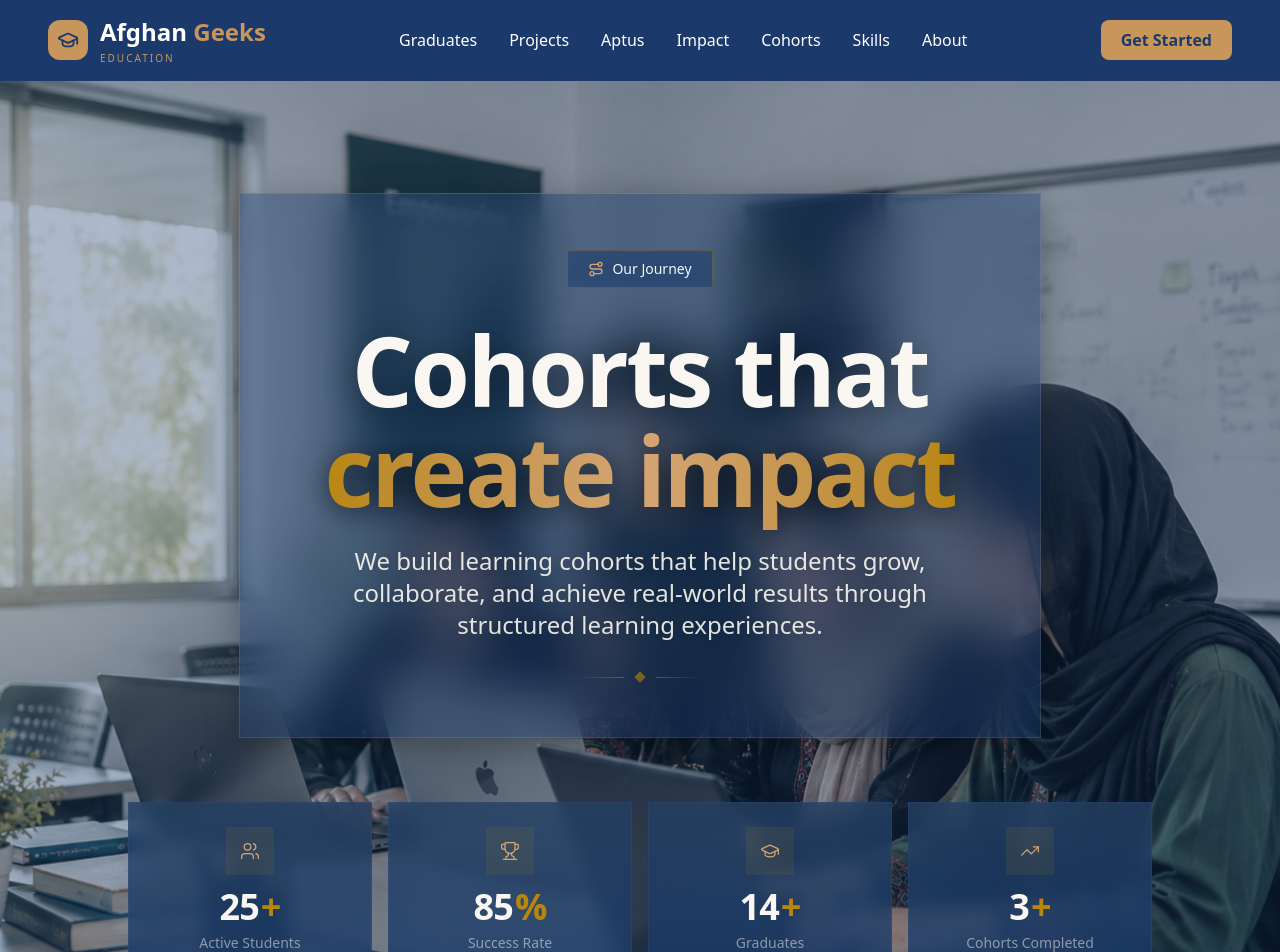
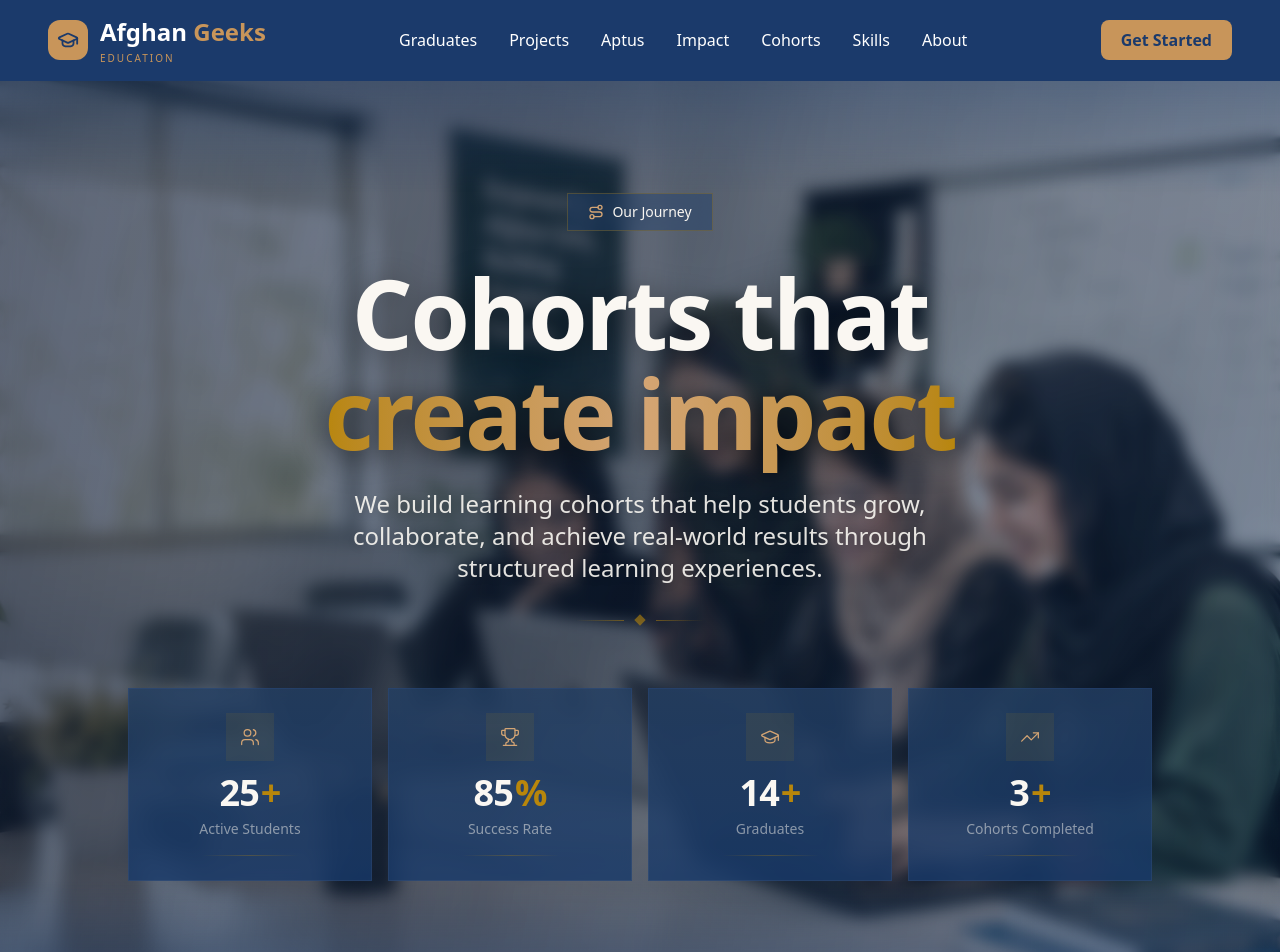
Before and after one commit to jafarimurtaza/aptus-age-portal, a Next.js app: page /cohorts in a window 1280 px wide. Shown: the top 952 px of the page. Built offline with nearby package versions, Linux system fonts and the light colour scheme.

Commit message:
images putted in ma self folder and added  blurnesss to background for making better the reading of text in hero  section

```diff
--- a/src/app/globals.css
+++ b/src/app/globals.css
@@ -80,7 +80,7 @@ body {
 
 /* Hero Section */
 .home-hero {
-  background-image: url("/images/hero.png");
+  background-image: url("/imagess/hero.png");
   background-position: center right;
   background-repeat: no-repeat;
   background-size: cover;
--- a/src/components/cohorts/GraduateHeroSection.jsx
+++ b/src/components/cohorts/GraduateHeroSection.jsx
@@ -8,15 +8,25 @@ export default function Hero() {
       className="home-hero relative min-h-screen w-full overflow-hidden"
       aria-labelledby="hero-heading"
     >
+      {/* ── Blur + dark overlay directly on background image ── */}
+      <div
+        className="absolute inset-0 z-[1] backdrop-blur-sm bg-[linear-gradient(100deg,rgba(10,15,30,0.50)_0%,rgba(10,15,30,0.32)_40%,rgba(10,15,30,0.12)_70%,transparent_100%)]"
+        aria-hidden="true"
+      />
+
+      {/* ── Soft vignette top/bottom for cinematic feel ── */}
+      <div
+        className="absolute inset-x-0 top-0 z-[2] h-28 bg-gradient-to-b from-navy/30 to-transparent"
+        aria-hidden="true"
+      />
+      <div
+        className="absolute inset-x-0 bottom-0 z-[2] h-28 bg-gradient-to-t from-navy/40 to-transparent"
+        aria-hidden="true"
+      />
+
       <div className="relative z-10 mx-auto flex min-h-screen max-w-7xl flex-col items-center justify-center px-5 py-20 sm:px-8 lg:py-28">
         {/* ── Text Block ── */}
-        <div className="home-hero-content relative border border-white/10 bg-navy/40 px-6 py-10 text-center shadow-[0_8px_32px_rgba(0,0,0,0.3)] backdrop-blur-xl sm:px-10 sm:py-12 lg:px-16 lg:py-14">
-
-          {/* Subtle inner glow at top */}
-          <div
-            className="pointer-events-none absolute -top-px left-1/2 h-px w-3/4 -translate-x-1/2 bg-gradient-to-r from-transparent via-gold/40 to-transparent"
-            aria-hidden="true"
-          />
+        <div className="home-hero-content text-center">
 
           <div
             className="inline-flex items-center gap-2 border border-gold/30 bg-navy/40 px-5 py-2 text-sm font-medium text-cream backdrop-blur-md"
@@ -26,7 +36,7 @@ export default function Hero() {
             <span>{hero.badge}</span>
           </div>
 
-          {/* Heading */}
+          {/* Heading - Increased desktop sizes & added drop-shadow for image readability */}
           <h1
             id="hero-heading"
             className="mx-auto mt-8 max-w-4xl text-4xl font-black leading-[1.05] tracking-tight text-cream drop-shadow-[0_4px_16px_rgba(0,0,0,0.4)] sm:text-5xl md:text-6xl lg:text-7xl xl:text-8xl"
@@ -38,12 +48,12 @@ export default function Hero() {
             </span>
           </h1>
 
-          {/* Description */}
+          {/* Description - Increased desktop sizes & added drop-shadow */}
           <p className="mx-auto mt-6 max-w-2xl text-base leading-8 text-cream/90 drop-shadow-md sm:text-lg md:text-xl lg:text-2xl">
             {hero.description}
           </p>
 
-          {/* Decorative divider */}
+          {/* Decorative divider - Removed rounded-[2px] for sharp edges */}
           <div
             className="mx-auto mt-8 flex items-center justify-center gap-3"
             aria-hidden="true"
```
Also changed, not shown: public/imagess/hero.png (renamed from public/images/hero.png).
